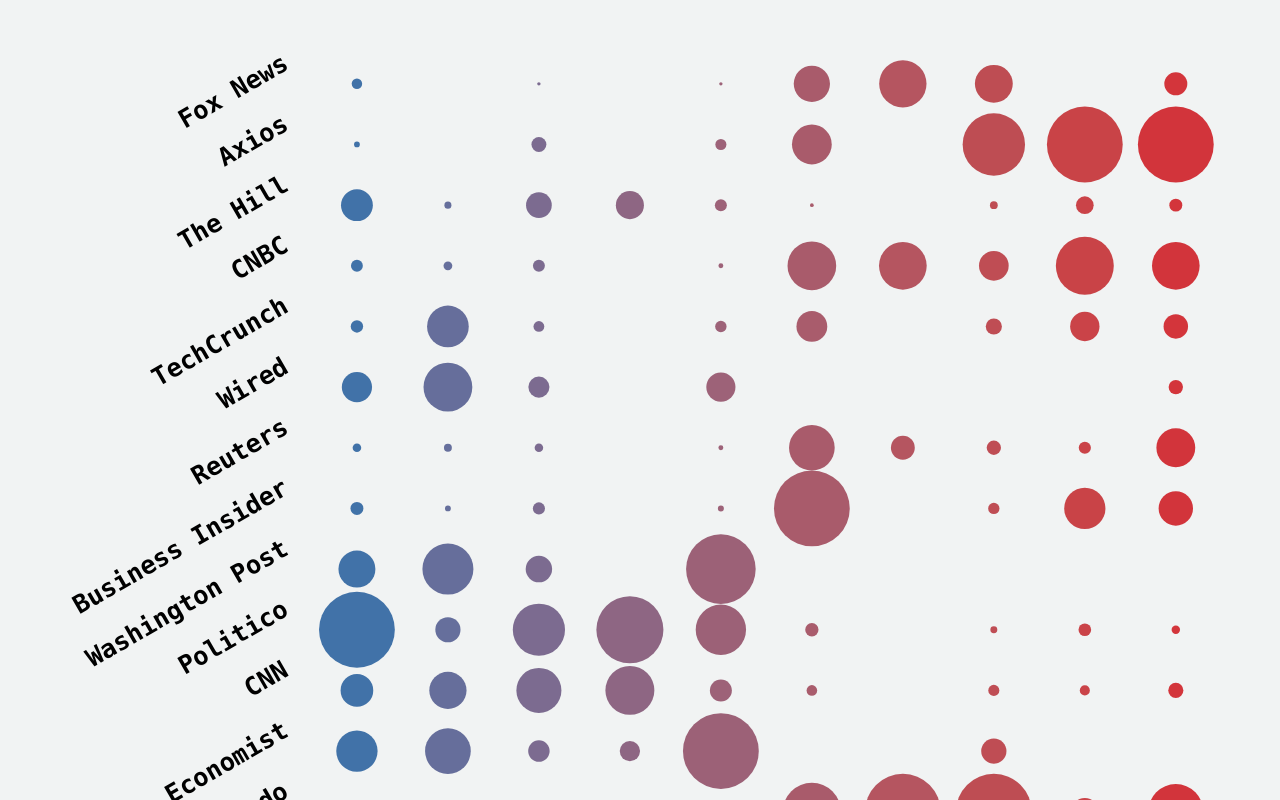
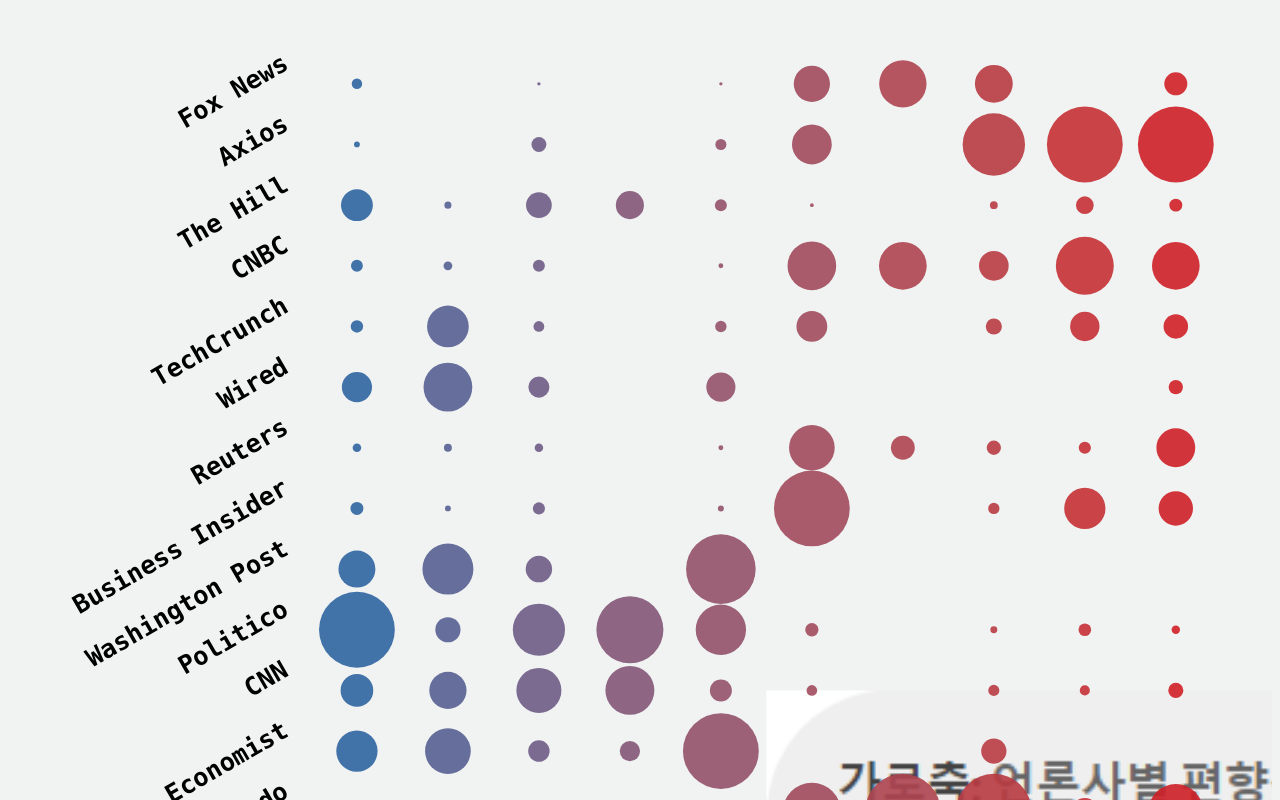
Before and after one commit to dostos/nct_dav_20fall, a plain HTML site: page visualization/d3/index.html in a window 1280 px wide. Shown: the top 800 px of the page. Drawn offline with nearby package versions, Linux system fonts and the light colour scheme.

Commit message:
Add description.png

```diff
--- a/visualization/d3/index.html
+++ b/visualization/d3/index.html
@@ -109,6 +109,12 @@
                 .duration('50')
                 .style("opacity", 0);
         });
+
+    var description = svg.append("svg:image")
+        .attr("xlink:href", "description.png")
+        .attr("x", (width) / 2)
+        .attr("y", (height) / 2)
+        .attr("z", 9999)
 
     svg.append("rect")
         .attr("x", (width) / 2 - 50)
```
Also changed, not shown: visualization/d3/description.png (added).
